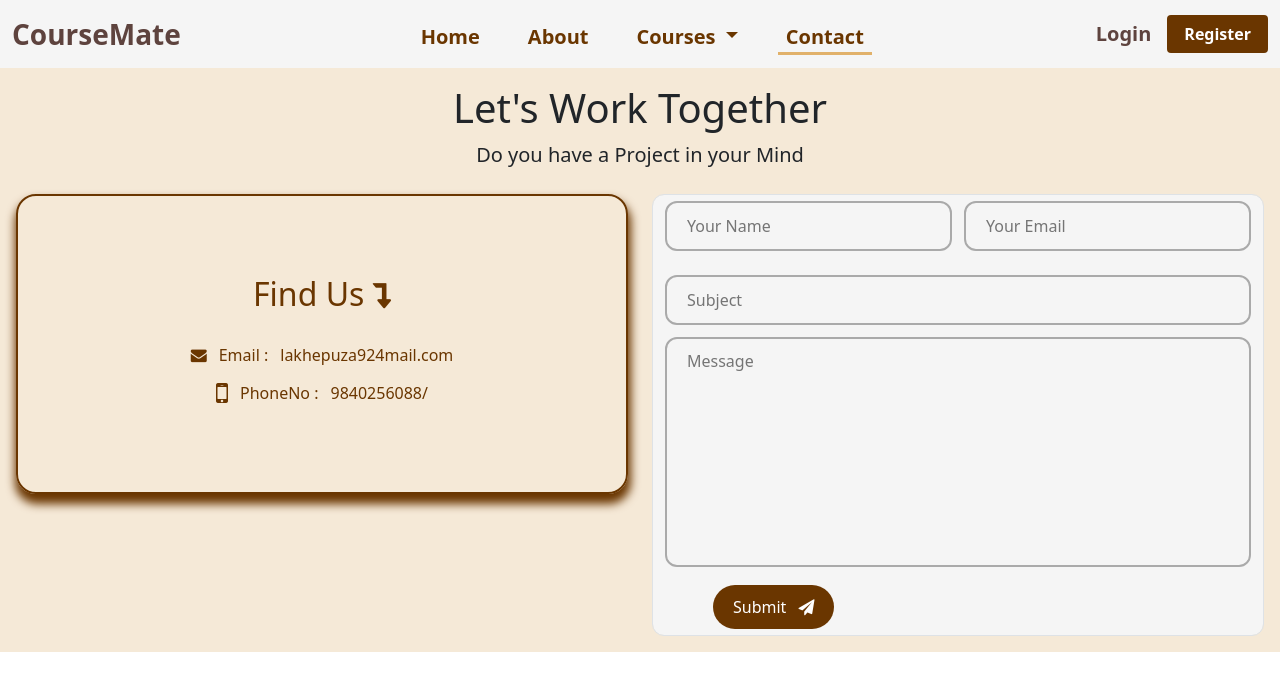
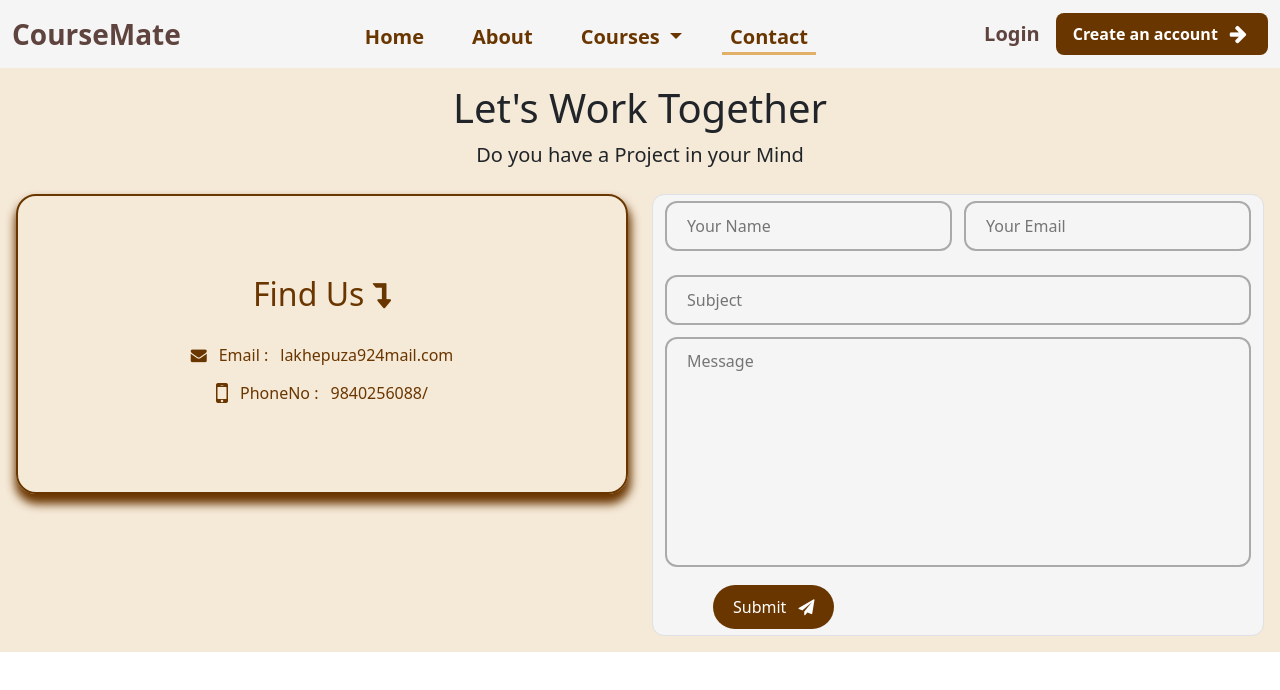
Before and after one commit to pujalakhe/CourseRecom-Frontend-, an Angular app: page /contact in a window 1280 px wide. Shown: the top 690 px of the page. Built offline with nearby package versions, Linux system fonts and the light colour scheme.

Commit message:
feat:navbar component

```diff
--- a/src/app/components/navbar/navbar.component.html
+++ b/src/app/components/navbar/navbar.component.html
@@ -2,7 +2,7 @@
   <div class="container-fluid">
     <a class="navbar-brand" routerLink="/home">CourseMate</a>
     <button
-      class="navbar-toggler border-0 shadow-none"
+      class="navbar-toggler"
       type="button"
       data-bs-toggle="collapse"
       data-bs-target="#navbarNav"
@@ -12,6 +12,7 @@
     >
       <span class="navbar-toggler-icon"></span>
     </button>
+
     <div
       class="collapse navbar-collapse align-items-center text-center"
       id="navbarNav"
@@ -68,19 +69,24 @@
         </li>
       </ul>
       <div
-        class="d-flex flex-column flex-md-row gap-2 align-items-center mt-lg-0 mt-3"
+        class="d-inline-flex flex-column flex-md-row gap-2 align-items-md-center justify-content-md-center mt-lg-0 mt-3"
       >
+        <!-- Login Link -->
         <a
-          class="login-link semi-bold-l"
+          class="login-link semi-bold-l text-center"
           routerLink="/login"
           routerLinkActive="active"
-          >Login</a
         >
+          Login
+        </a>
+
+        <!-- Register Button -->
         <button
-          class="btn semi-bold-m px-3 mt-lg-0 mt-2"
+          class="btn semi-bold-m px-3 py-2 mt-md-0 mt-2 d-flex align-items-center justify-content-center"
           routerLink="/register"
         >
-          Register
+          Create an account
+          <i class="fa fa-arrow-right px-1 fs-5" aria-hidden="true"></i>
         </button>
       </div>
     </div>
--- a/src/app/components/navbar/navbar.component.scss
+++ b/src/app/components/navbar/navbar.component.scss
@@ -19,6 +19,7 @@
     font-weight: var(--font-weight-link-x-small);
     text-decoration: none;
     &:hover {
+      display: inline-block;
       border-top: 2px solid var(--color-accent-linear-gradient-one);
       border-bottom: 2px solid var(--color-accent-linear-gradient-one);
       text-decoration: none; /* Remove default underline */
@@ -36,14 +37,28 @@
   margin-right: var(--margin-xs);
 
   &:hover {
+    display: inline-block;
     border-bottom: 2px solid var(--color-label);
   }
 }
 .btn {
-  color: #fff;
+  color: var(--color-text-white);
   background-color: var(--color-headers);
   border-radius: var(--border-radius-xxs);
+  border-radius: var(--border-radius-sm);
+  border: 1px solid transparent; /* To ensure no extra borders */
+  transition: all 0.3s ease; /* Smooth transition */
+  cursor: pointer; /* Pointer cursor on hover */
+  display: inline-flex; /* Use flexbox for alignment */
+  align-items: center; /* Vertically center align the items */
+  justify-content: center; /* Center align the text and icon horizontally */
+  gap: var(--gap-sm); /* Add space between the text and the icon */
   &:hover {
-    background-color: var(--color-accent-linear-gradient-two);
+    background-color: var(
+      --color-btn-dark
+    ); /* Lighter shade of the button color */
+    color: var(--color-text-white); /* Darker shade for text */
+    box-shadow: var(--box-shadow-1); /* Subtle shadow effect */
+    transform: translateY(-2px); /* Slight lift effect */
   }
 }
```
